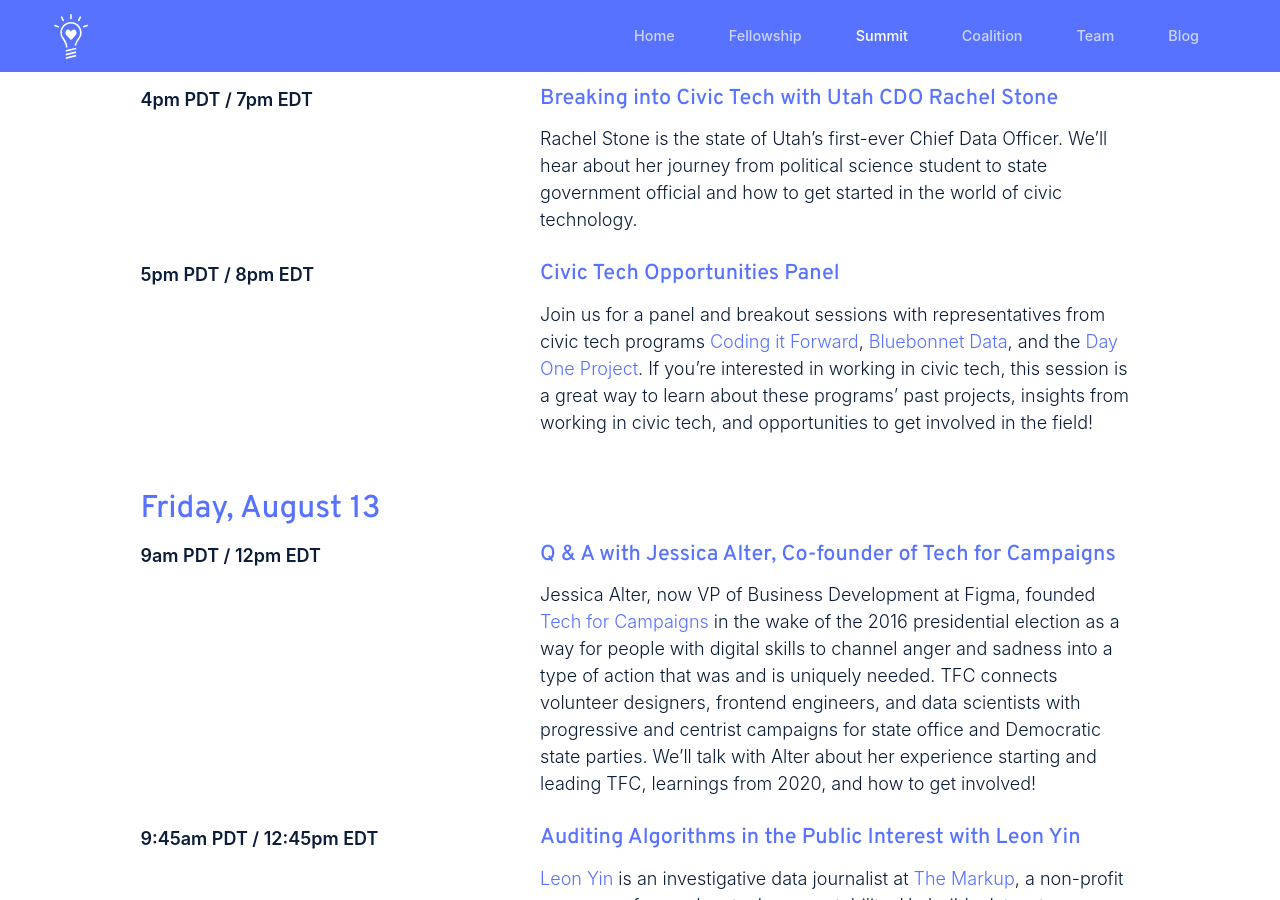
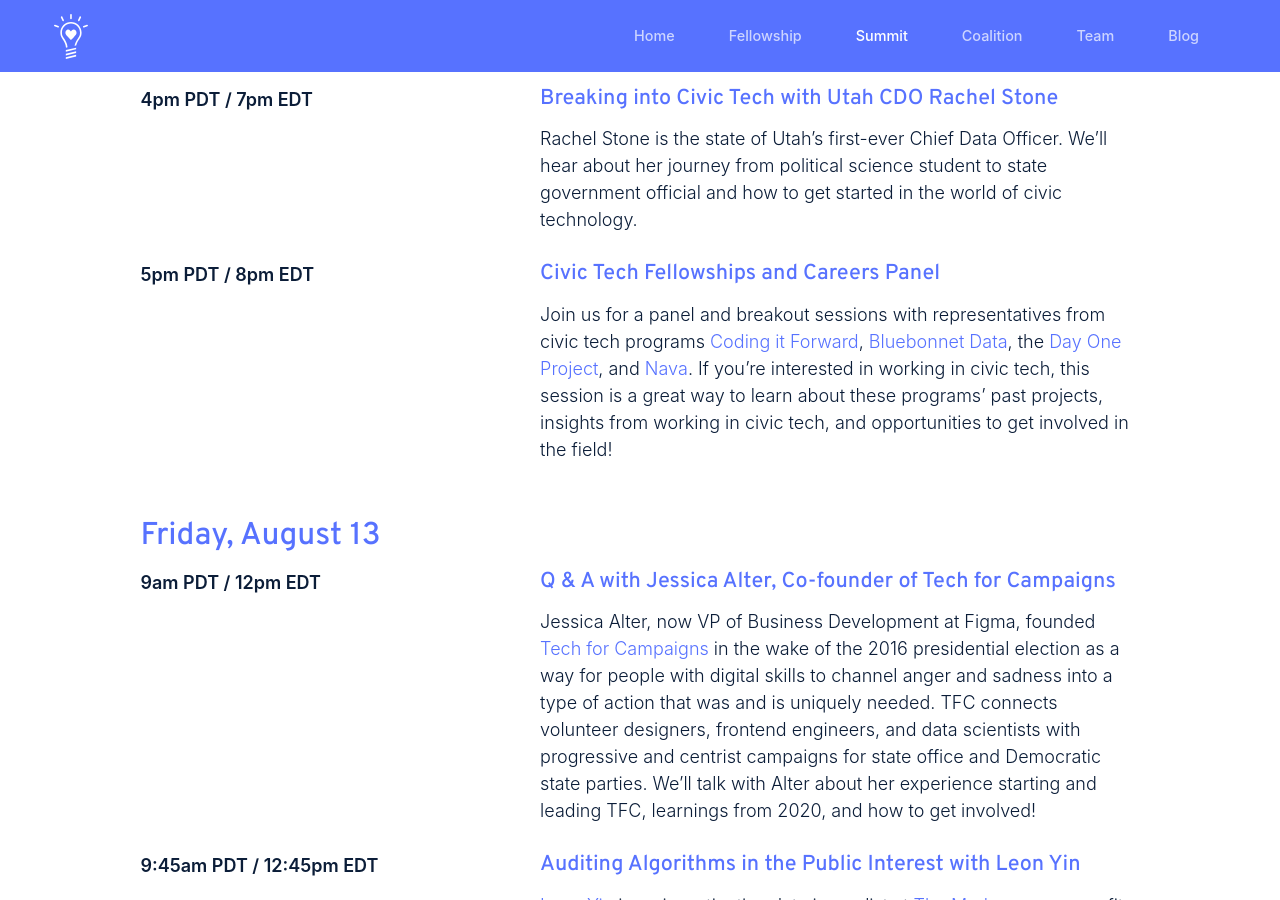
Before and after one commit to impact-labs/impact-labs.github.io, a Jekyll site: the page built from pages/summit.html, in a window 1280 px wide and 900 px high, scrolled down 2347 px. Built offline with Jekyll 4.4.1, drawn with Linux system fonts in a browser that asks for light colours.

Commit message:
Update summit_2021_sessions.yaml
Updated Civic Tech Panel title

```diff
--- a/_data/summit_2021_sessions.yaml
+++ b/_data/summit_2021_sessions.yaml
@@ -19,8 +19,8 @@
       title: Breaking into Civic Tech with Utah CDO Rachel Stone
       description: Rachel Stone is the state of Utah’s first-ever Chief Data Officer. We’ll hear about her journey from political science student to state government official and how to get started in the world of civic technology.
     - time: 5pm PDT / 8pm EDT
-      title: Civic Tech Opportunities Panel
-      description: Join us for a panel and breakout sessions with representatives from civic tech programs <a href="https://www.codingitforward.com/">Coding it Forward</a>, <a href="https://www.bluebonnetdata.org/">Bluebonnet Data</a>, and the <a href="https://www.dayoneproject.org/">Day One Project</a>. If you’re interested in working in civic tech, this session is a great way to learn about these programs’ past projects, insights from working in civic tech, and opportunities to get involved in the field!
+      title: Civic Tech Fellowships and Careers Panel
+      description: Join us for a panel and breakout sessions with representatives from civic tech programs <a href="https://www.codingitforward.com/">Coding it Forward</a>, <a href="https://www.bluebonnetdata.org/">Bluebonnet Data</a>, the <a href="https://www.dayoneproject.org/">Day One Project</a>, and <a href="https://www.navapbc.com/">Nava</a>. If you’re interested in working in civic tech, this session is a great way to learn about these programs’ past projects, insights from working in civic tech, and opportunities to get involved in the field!
 
 - dateline: Friday, August 13
   sessions:
```
